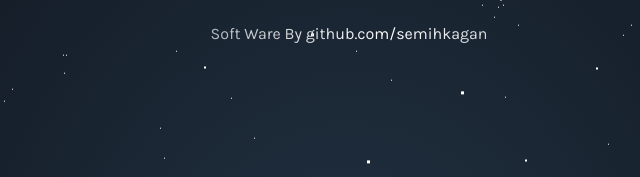
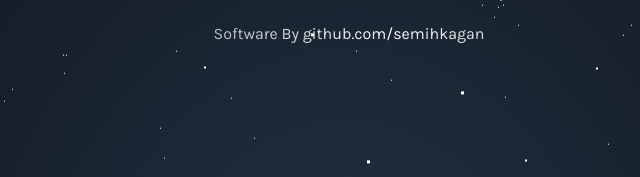
Before and after one commit to Otto-mars/profile, a plain HTML site: page index.html in a window 1280 px wide. Shown: the part 414-591 px from the top of the page, 291-931 px from the left. Drawn offline with Linux system fonts and the light colour scheme.

Commit message:
Update index.html

```diff
--- a/index.html
+++ b/index.html
@@ -68,7 +68,7 @@
     </div>
 
     <div id="hashtag">
-      Soft Ware By github.com/semihkagan
+      Software By github.com/semihkagan
     </div>
   </body>
 </html>
```
